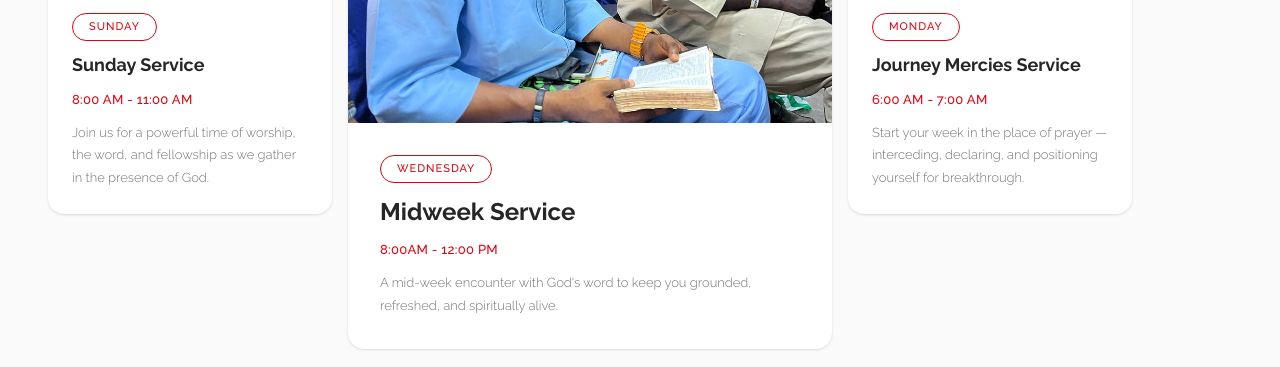
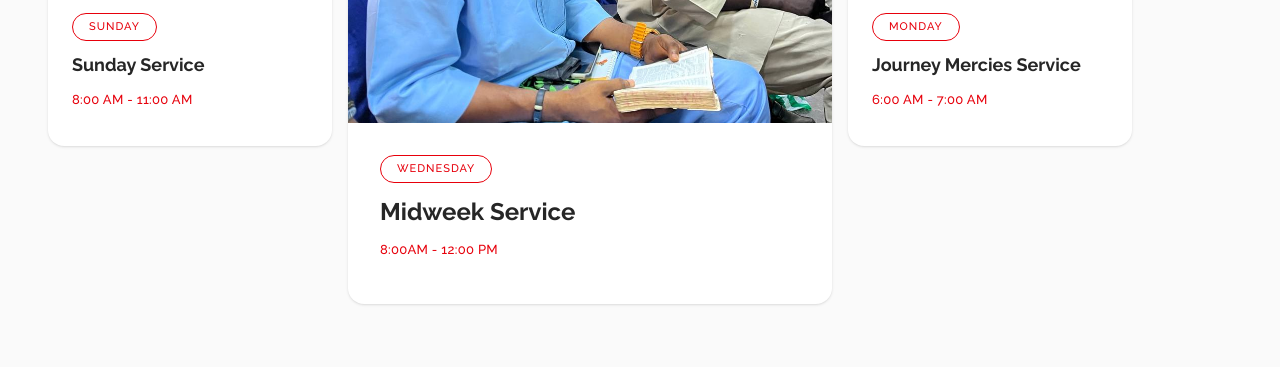
Before and after one commit to Saved-By-Divine-Grace/saved-by-grace, a Next.js app: page / in a window 1280 px wide. Shown: the part 2200-2567 px from the top of the page. Built offline with nearby package versions, Linux system fonts and the light colour scheme; no server answers.

Commit message:
chore: removed service description

```diff
--- a/components/landing-page/order-of-service.tsx
+++ b/components/landing-page/order-of-service.tsx
@@ -7,7 +7,7 @@ interface ServiceItem {
   title: string
   day: string
   time: string
-  description: string
+  description?: string
   image: string
 }
 
@@ -16,8 +16,7 @@ const services: ServiceItem[] = [
     title: "Sunday Service",
     day: "Sunday",
     time: "8:00 AM - 11:00 AM",
-    description:
-      "Join us for a powerful time of worship, the word, and fellowship as we gather in the presence of God.",
+
       image: "/sbg-fam.jpg",
 
   },
@@ -25,16 +24,14 @@ const services: ServiceItem[] = [
     title: "Midweek Service",
     day: "Wednesday",
     time: "8:00AM - 12:00 PM",
-    description:
-      "A mid-week encounter with God's word to keep you grounded, refreshed, and spiritually alive.",
+
     image: "/sbg-fam-2.jpg",
   },
   {
     title: "Journey Mercies Service",
     day: "Monday",
     time: "6:00 AM - 7:00 AM",
-    description:
-      "Start your week in the place of prayer — interceding, declaring, and positioning yourself for breakthrough.",
+
     image: "/sbg-iv.jpg",
   },
 ]
```
